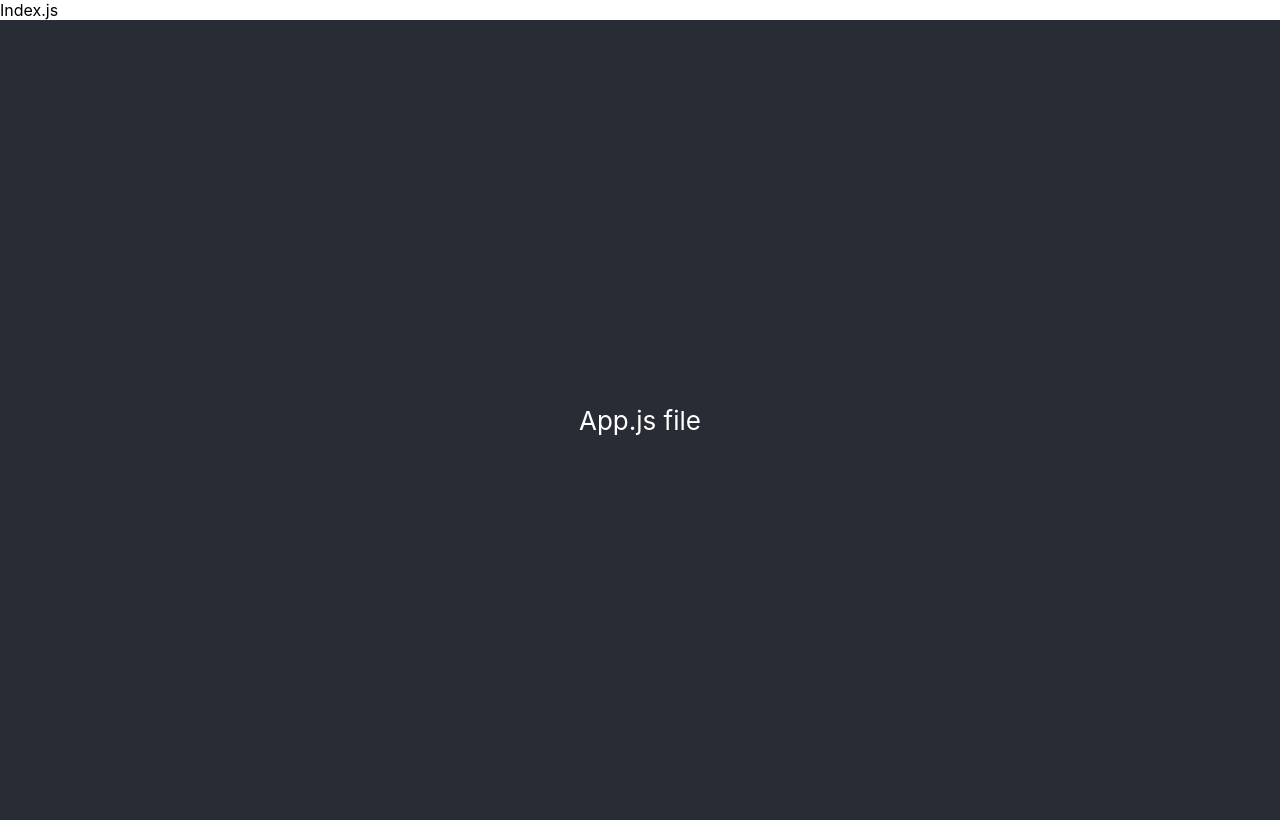
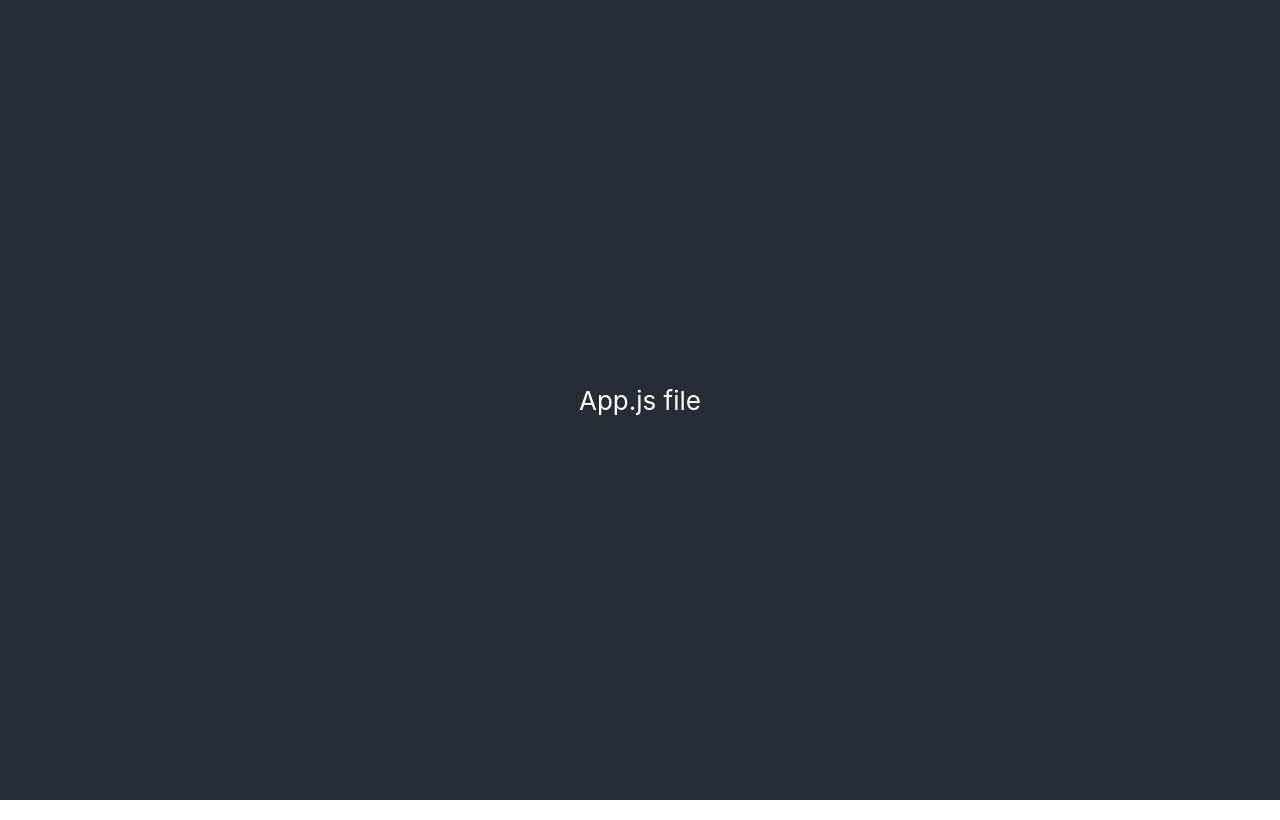
Before and after one commit to devWRM/LIBRARY, a React (Create React App) app in the folder frontend-library/: page / in a window 1280 px wide. Built offline with nearby package versions, Linux system fonts and the light colour scheme.

Commit message:
removed my index label

```diff
--- a/frontend-library/src/index.js
+++ b/frontend-library/src/index.js
@@ -5,7 +5,6 @@ import App from './App';
 
 ReactDOM.render(
   <React.StrictMode>
-    Index.js
     <App />
   </React.StrictMode>,
   document.getElementById('root')
```
